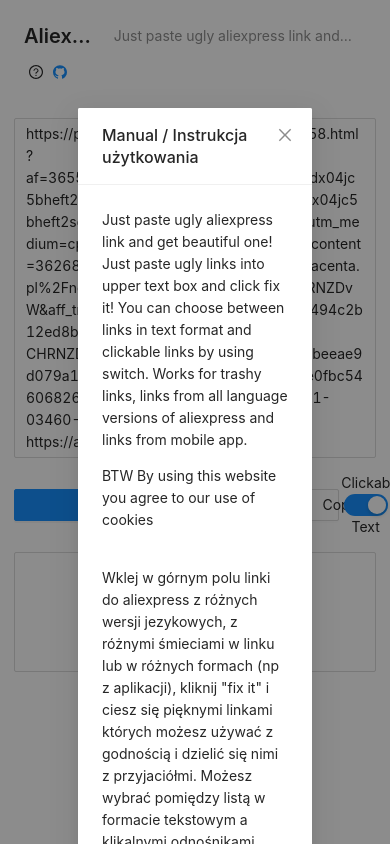
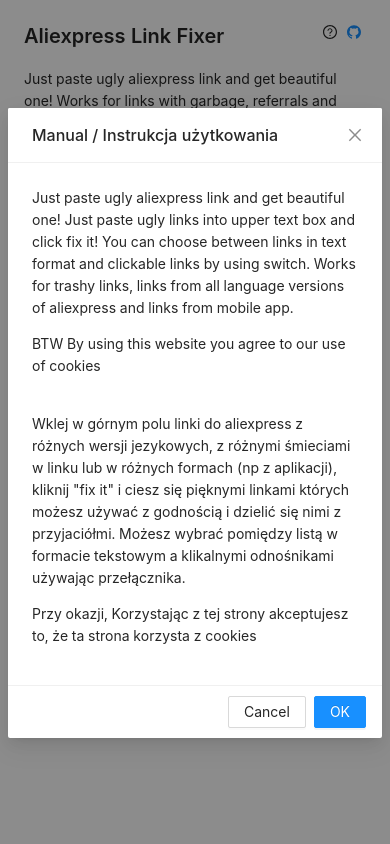
Before and after one commit to ogigg/AliexpressLinkExtractor, a React (Create React App) app: page / in a window 390 px wide. Built offline with nearby package versions, Linux system fonts and the light colour scheme.

Commit message:
Fixed page layout on mobile

```diff
--- a/src/App.css
+++ b/src/App.css
@@ -7,6 +7,11 @@
 .test{
   align-items: stretch;
 }
+.modal{
+  min-width: 60vw;
+}
+
+
 body > #root > div {
   height: 100vh;
 }
--- a/src/Components/HomePage.jsx
+++ b/src/Components/HomePage.jsx
@@ -22,10 +22,10 @@
 import  InstructionModal  from './InstructionModal';
 import Cookies from 'js-cookie';
 import { Switch } from 'antd';
-
+import { Typography } from 'antd';
 const { TextArea } = Input;
 const Context = React.createContext({ name: 'Default' });
-
+const { Paragraph } = Typography;
 
 var localState = {
     inputUpper : "",
@@ -69,7 +69,7 @@
     }
     const copyToClipboard = () => {
 
-        let textToCopy = textAreaRef.current.state.value;
+        let textToCopy = inputLower;
         if(textToCopy.length>0){
             const textField = document.createElement('textarea');
             textField.innerText = textToCopy;
@@ -126,17 +126,25 @@
             <Row justify="center" >
                 <Col flex={1} >
                     <PageHeader
+                        style = {{whiteSpace: 'nowrap'}}
                         title = "Aliexpress Link Fixer"
-                        subTitle="Just paste ugly aliexpress link and get beautiful one! Works for trashy links and links from app"
+                        // subTitle="Just paste ugly aliexpress link and get beautiful one! Works for links with garbage, referrals and trackers as well as links from app "
                         extra = {
                         <div >
+
                             <QuestionCircleOutlined className = "icon"
                             onClick = {showInstructions}/>
                             <a href = 'https://github.com/ogigg/AliexpressLinkExtractor' className = "icon"><GithubOutlined/></a>
 
                         </div>
                         }
-                    />
+                    >
+                        <div style= {{whiteSpace: 'normal'}}>
+                            Just paste ugly aliexpress link and get beautiful one! Works for links with garbage, referrals and trackers as well as links from app
+                        </div>
+
+
+                    </PageHeader>
                 </Col>
                 </Row>
 
@@ -151,14 +159,16 @@
                 </Row>
 
                 <Row justify="center" align="middle">
-                    <Col span={15} >
+                    {/* <Col span={15} > */}
+                    <Col xs={{ span: 5, offset: 0 }} lg={{ span: 15 }} flex="auto">
                         <div class = "textArea-wrapper" >
                             <Button block type="primary"
                             styles = {{whiteSpace: 'normal', wordWrap:' break-word'}}
                             onClick = {e => handleClick()} >Fix it!</Button>
                         </div>
                     </Col>
-                    <Col span={3}>
+                    {/* <Col span={3}> */}
+                    <Col xs={{ span: 5, offset: 0 }} lg={{ span: 3 }} flex="auto">
                         <div class = "textArea-wrapper" >
                             <Button block
                             onClick = {e => {dispatch(clear()); console.log(store.getState()); }}>
@@ -166,7 +176,8 @@
                             </Button>
                         </div>
                     </Col>
-                    <Col span={3}>
+                    {/* <Col span={3}> */}
+                    <Col xs={{ span: 5, offset: 0 }} lg={{ span: 3 }} flex="auto">
                         <div class = "textArea-wrapper" >
                             <Button block
                             onClick = {copyToClipboard}
@@ -175,7 +186,8 @@
                             </Button>
                         </div>
                     </Col>
-                    <Col span={3}>
+                    {/* <Col span={3}> */}
+                    <Col xs={{ span: 8, offset: 0 }} lg={{ span: 3 }} flex="auto">
                         <Row justify="space-around">
                             Clickable
                             <Switch defaultChecked onChange={onChange} />
--- a/src/Components/InstructionModal.jsx
+++ b/src/Components/InstructionModal.jsx
@@ -32,7 +32,8 @@
           visible={open}
           onOk={handleClose}
           onCancel={handleClose}
-          width = '60vw'
+          className = "modal"
+
         >
         <p>Just paste ugly aliexpress link and get beautiful one!
             Just paste ugly links into upper text box and click fix it!
```
